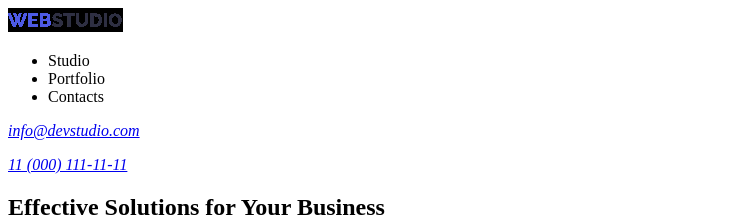
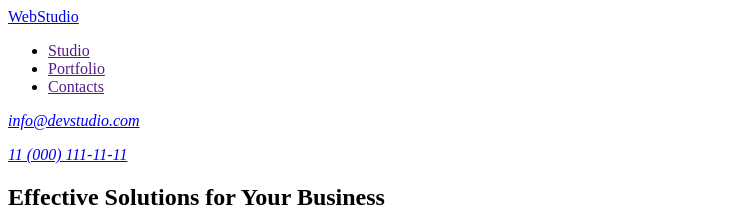
Before and after one commit to nazikshark/goit-markup-hw-01, a plain HTML site: page index.html in a window 1280 px wide. Shown: the top 224 px of the page, without its empty margins (0-736 px from the left). Drawn offline with Linux system fonts and the light colour scheme.

Commit message:
edit index.html

```diff
--- a/index.html
+++ b/index.html
@@ -1,6 +1,6 @@
 
 <!DOCTYPE html>
-<html lang="uk">
+<html lang="en">
 <head>
   <meta charset="UTF-8">
   <meta name="viewport" content="width=device-width, initial-scale=1.0">
@@ -8,19 +8,23 @@
 </head>
 
 <body>
-<section id="menu">
-    <img src="images/Logo.jpg" alt="Logo">
-<ul>
-    <li>Studio</li>
-    <li>Portfolio</li>
-    <li>Contacts</li>
-</ul>
+<body>
+  <header>
+    <nav>
+      <a href="./index.html">WebStudio</a>
+      <ul>
+        <li><a href="">Studio</a></li>
+        <li><a href="">Portfolio</a></li>
+        <li><a href="">Contacts</a></li>
+      </ul>
+    </nav>
 <address>
     <p><a href="mailto:info@devstudio.com">info@devstudio.com</a></p>
     <p><a href="tel:+11 (000) 111-11-11">11 (000) 111-11-11</a></p>
 </address>
 </section>
-
+    </header>
+<main>
 <section id="Effective Solutions
 for Your Business">
     <h1>Effective Solutions
@@ -63,12 +67,16 @@ for Your Business</h1>
     <p>UI Designer</p>
     </li>
 </ul>
-</section>
+</main>
+<footer>
+  </section>
 <section>
     <img src="images/Logo.jpg" alt="Logo">
     <p>Increase the flow of customers and sales for your business with digital
          marketing & growth solutions.</p>
 </section>
+</footer>
+
 
 </body>
 </html>
```
